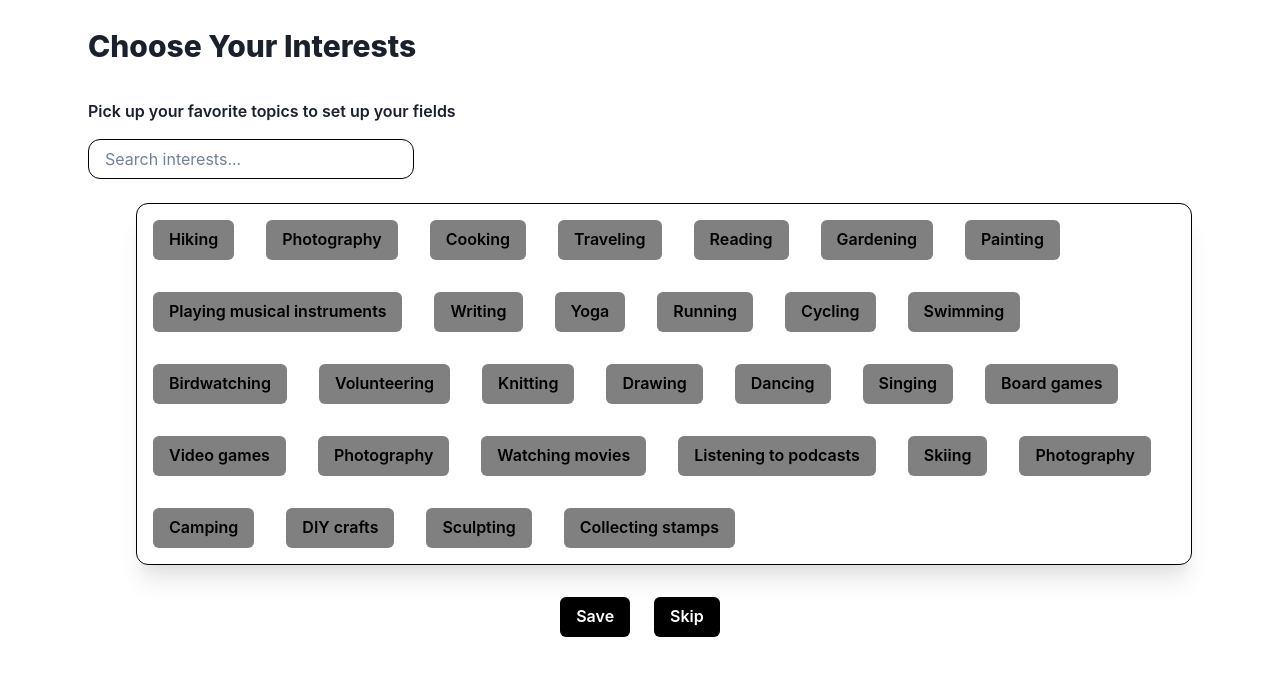
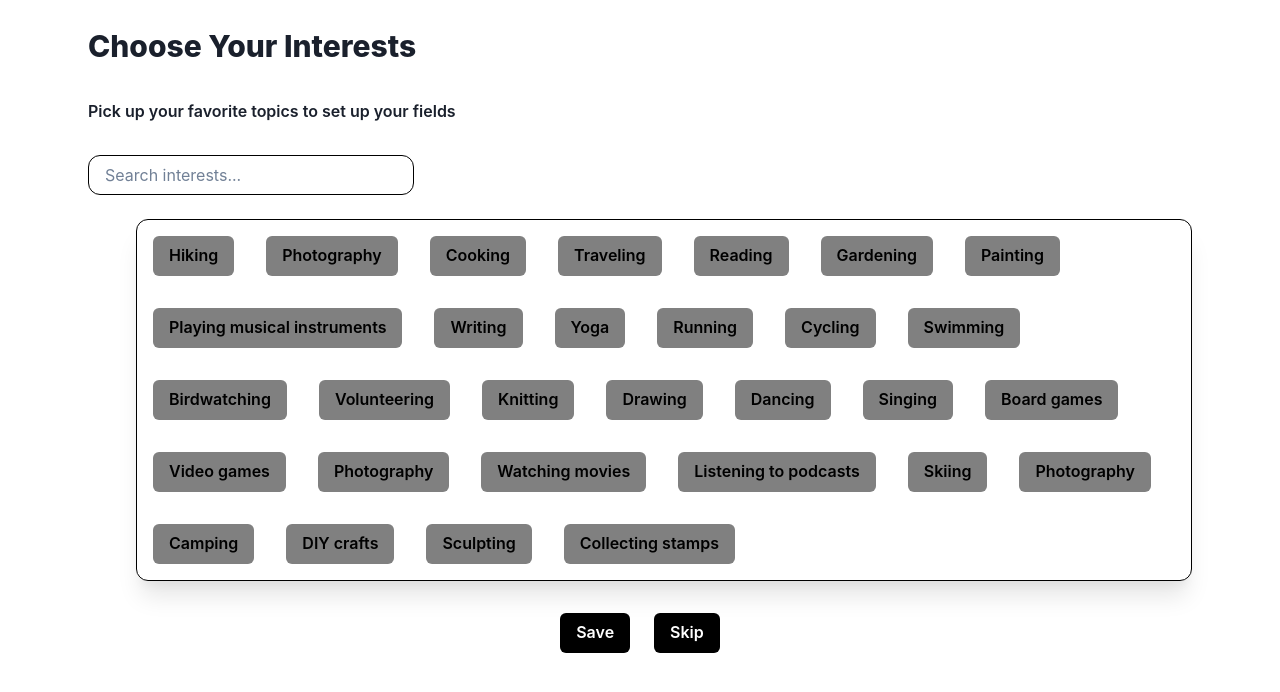
Before and after one commit to MasterHermit/preplabs--project, a React (Create React App) app: page / in a window 1280 px wide. Shown: the top 692 px of the page. Built offline with nearby package versions, Linux system fonts and the light colour scheme.

Commit message:
final update in user interest page

```diff
--- a/src/user_interest/UserInterestChakra.js
+++ b/src/user_interest/UserInterestChakra.js
@@ -116,11 +116,12 @@ const UserInterestChakra = () => {
                     mb="6"
                     display="flex"
                     flexDirection={{ base: "column", md: "row" }}
-                    alignItems="center">
+                >
                     <Box w={{ base: "100%", md: "30%" }} >
                         <Input
                             placeholder="Search interests..."
                             w="100%"
+                            mt="4"
                             borderWidth='1px' borderRadius="xl" borderColor="black"
                             value={searchTerm}
                             onChange={(e) => setSearchTerm(e.target.value)}
```
